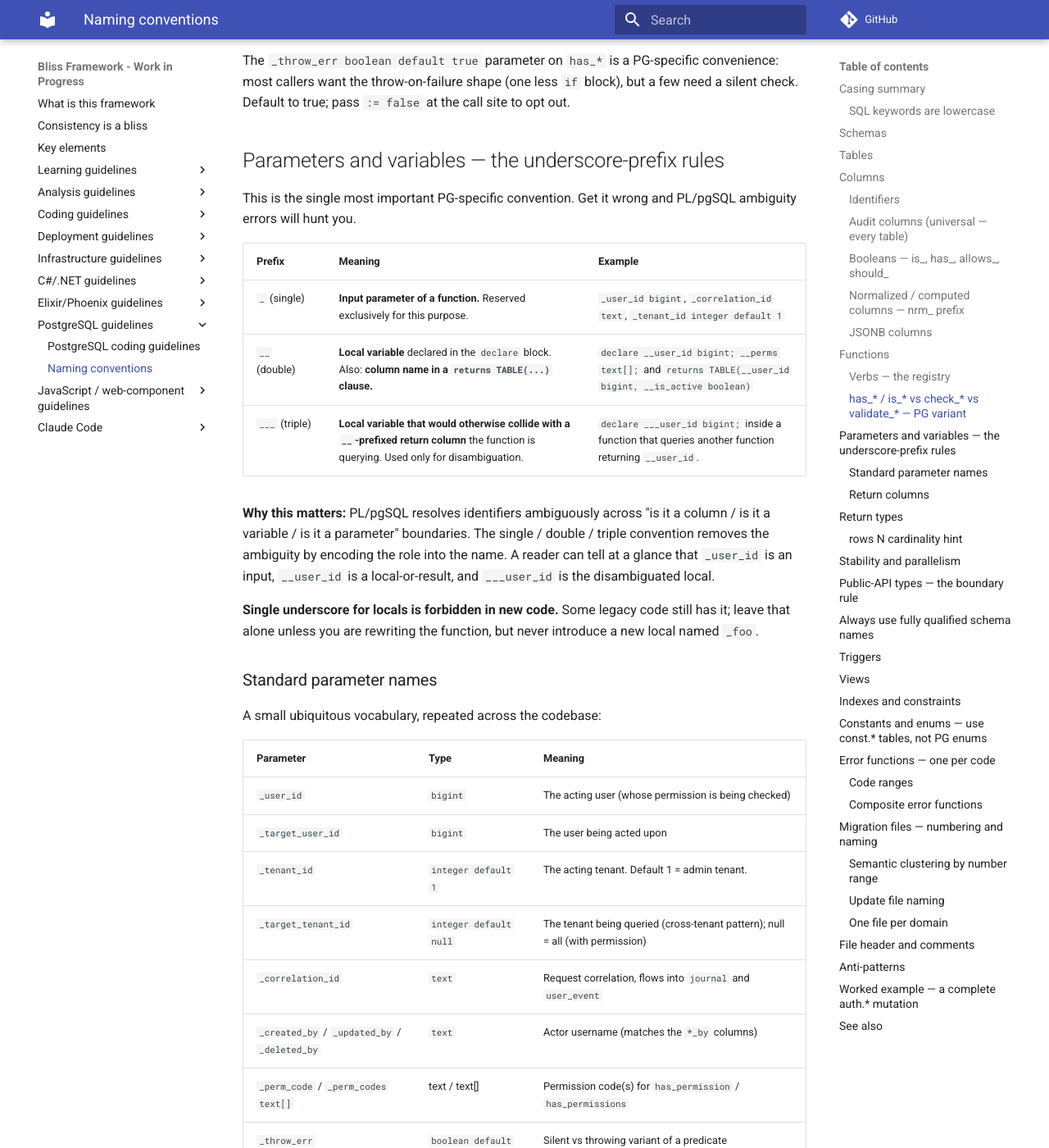
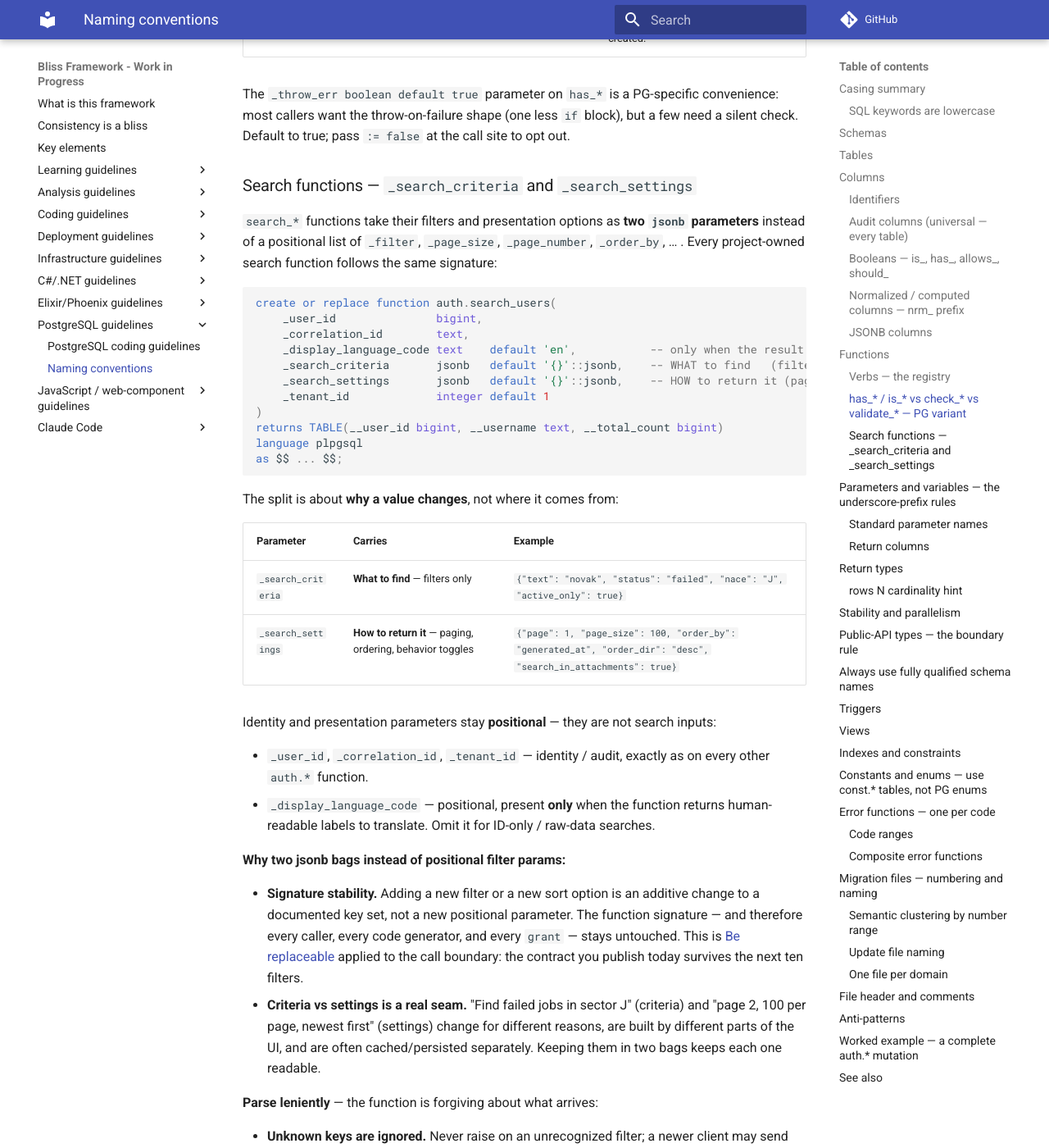
Before and after one commit to bliss-framework/web, an MkDocs documentation site: the page built from docs/coding-guidelines-postgres/naming-conventions.md, in a window 1280 px wide and 1400 px high, scrolled down 7832 px. Shown: the whole window at 82% size. Built offline with MkDocs 1.6.1 and Material for MkDocs 9.7.7, drawn with Linux system fonts in a browser that asks for light colours; comment, search, counter and statistics services are not loaded; some of the changed text lies outside the part shown.

Commit message:
docs(postgres): two-jsonb search-function signature convention
Add the _search_criteria / _search_settings pattern to PostgreSQL
naming-conventions: filters and presentation options move out of
positional params into two jsonb bags, keeping search_* signatures
stable as filters/sorts grow. Identity and _display_language_code
(default 'en') stay positional.

Co-Authored-By: Claude Opus 4.8 (1M context) <noreply@anthropic.com>

````diff
--- a/docs/coding-guidelines-postgres/naming-conventions.md
+++ b/docs/coding-guidelines-postgres/naming-conventions.md
@@ -135,7 +135,7 @@ The general Bliss verb registry applies. The PG-specific shapes:
 | Verb | Means | Example |
 |------|-------|---------|
 | `get_*` | Single-row or multi-row retrieval, complete object as-is | `get_user`, `get_users`, `get_user_by_email` |
-| `search_*` | Filtered + paged retrieval | `search_users(_filter, _page_size, _page_number)` |
+| `search_*` | Filtered + paged retrieval, two-jsonb shape (see below) | `search_users(_user_id, _correlation_id, _search_criteria, _search_settings)` |
 | `create_*` | INSERT + audit + return the new row | `create_user`, `create_user_group_member` |
 | `update_*` | UPDATE + audit + return the updated row | `update_user_data`, `update_tenant` |
 | `delete_*` | DELETE (or soft-delete) + audit | `delete_user`, `delete_user_group` |
@@ -176,6 +176,61 @@ The general [Check vs Validate vs Verify vs Is/Has/Can rule](../coding-guideline
 
 The `_throw_err boolean default true` parameter on `has_*` is a PG-specific convenience: most callers want the throw-on-failure shape (one less `if` block), but a few need a silent check. Default to true; pass `:= false` at the call site to opt out.
 
+### Search functions — `_search_criteria` and `_search_settings`
+
+`search_*` functions take their filters and presentation options as **two `jsonb` parameters** instead of a positional list of `_filter`, `_page_size`, `_page_number`, `_order_by`, … . Every project-owned search function follows the same signature:
+
+```sql
+create or replace function auth.search_users(
+    _user_id               bigint,
+    _correlation_id        text,
+    _display_language_code text    default 'en',           -- only when the result carries labels
+    _search_criteria       jsonb   default '{}'::jsonb,    -- WHAT to find   (filters)
+    _search_settings       jsonb   default '{}'::jsonb,    -- HOW to return it (paging, ordering)
+    _tenant_id             integer default 1
+)
+returns TABLE(__user_id bigint, __username text, __total_count bigint)
+language plpgsql
+as $$ ... $$;
+```
+
+The split is about **why a value changes**, not where it comes from:
+
+| Parameter | Carries | Example |
+|-----------|---------|---------|
+| `_search_criteria` | **What to find** — filters only | `{"text": "novak", "status": "failed", "nace": "J", "active_only": true}` |
+| `_search_settings` | **How to return it** — paging, ordering, behavior toggles | `{"page": 1, "page_size": 100, "order_by": "generated_at", "order_dir": "desc", "search_in_attachments": true}` |
+
+Identity and presentation parameters stay **positional** — they are not search inputs:
+
+- `_user_id`, `_correlation_id`, `_tenant_id` — identity / audit, exactly as on every other `auth.*` function.
+- `_display_language_code` — positional, present **only** when the function returns human-readable labels to translate. Omit it for ID-only / raw-data searches.
+
+**Why two jsonb bags instead of positional filter params:**
+
+- **Signature stability.** Adding a new filter or a new sort option is an additive change to a documented key set, not a new positional parameter. The function signature — and therefore every caller, every code generator, and every `grant` — stays untouched. This is [Be replaceable](../consistency-is-bliss.md#be-replaceable) applied to the call boundary: the contract you publish today survives the next ten filters.
+- **Criteria vs settings is a real seam.** "Find failed jobs in sector J" (criteria) and "page 2, 100 per page, newest first" (settings) change for different reasons, are built by different parts of the UI, and are often cached/persisted separately. Keeping them in two bags keeps each one readable.
+
+**Parse leniently** — the function is forgiving about what arrives:
+
+- **Unknown keys are ignored.** Never raise on an unrecognized filter; a newer client may send keys an older function doesn't read yet.
+- **Missing keys fall back to defaults**, read through a guarded extraction:
+
+```sql
+declare
+    __page      integer := coalesce((_search_settings->>'page')::int, 1);
+    __page_size integer := least(coalesce((_search_settings->>'page_size')::int, 100), 1000);
+    __order_by  text    := coalesce(_search_settings->>'order_by', 'created_at');
+    __text      text    := nullif(_search_criteria->>'text', '');
+begin
+    ...
+```
+
+- **Whitelist `order_by` / `order_dir`.** Never interpolate them straight into dynamic SQL. Map the incoming key to a known column or expression, reject (or default) anything else, and `least(...)`-clamp `page_size` to a sane maximum.
+- **Default both bags to `'{}'::jsonb`** so `search_users(_user_id, _correlation_id)` is a valid "first page, default order, no filters" call.
+
+Document the recognized keys of each bag in a comment above the function — since the signature no longer lists them, that comment **is** the contract.
+
 ## Parameters and variables — the underscore-prefix rules
 
 This is the single most important PG-specific convention. Get it wrong and PL/pgSQL ambiguity errors will hunt you.
@@ -206,6 +261,9 @@ A small ubiquitous vocabulary, repeated across the codebase:
 | `_throw_err` | `boolean default true` | Silent vs throwing variant of a predicate |
 | `_request_context` | `jsonb default null` | Optional structured context (IP, user-agent, etc.) for audit |
 | `_identifier` | `text` | Generic resolver input — could be an ID, UUID, or code; the resolver figures out which |
+| `_search_criteria` | `jsonb default '{}'::jsonb` | Search filters — *what* to find. Unknown keys ignored, missing keys defaulted. |
+| `_search_settings` | `jsonb default '{}'::jsonb` | Paging / ordering / behavior — *how* to return the result. |
+| `_display_language_code` | `text default 'en'` | Display language for translated labels; only on functions that return labels. |
 
 **Order convention:** actor / audit (`_updated_by`, `_user_id`, `_correlation_id`) first, then the operation target (`_target_user_id`, `_perm_code`), then options (`_request_context`, `_tenant_id`, `_throw_err`) with defaults last so the call site can omit them.
 
@@ -614,6 +672,9 @@ Default to writing no comment. Add one only when the **why** is non-obvious —
 | `returns setof record` | Caller must specify column types | `returns TABLE(__col1 type, __col2 type, ...)` |
 | `ext.ltree` in an `auth.*` parameter | Client libraries cannot map extension types | Accept `text`, convert internally with `ext.text2ltree(...)` |
 | Re-implementing `internal.resolve_cross_tenant_access` logic inline | DRY violation; rules diverge | Call the resolver |
+| `search_x(_filter, _page_size, _page_number, _order_by, ...)` positional | Every new filter or sort option churns the signature and every caller | Two jsonb bags: `_search_criteria` (filters) + `_search_settings` (paging/order) |
+| Interpolating `_search_settings->>'order_by'` into dynamic SQL | SQL injection / invalid-column errors | Whitelist the key → column/expression mapping; default on miss |
+| `raise`-ing on an unknown `_search_criteria` key | Breaks forward compatibility with newer clients | Ignore unknown keys; default missing ones |
 | `enum` type for a reference list | Hard to extend, no metadata | `const.<concept>_type` table + FK |
 | Down-migration script | Forward-only is the convention | Write the next forward script |
 
````
Also changed, not shown: CHANGELOG.md (+6 -0 lines).
